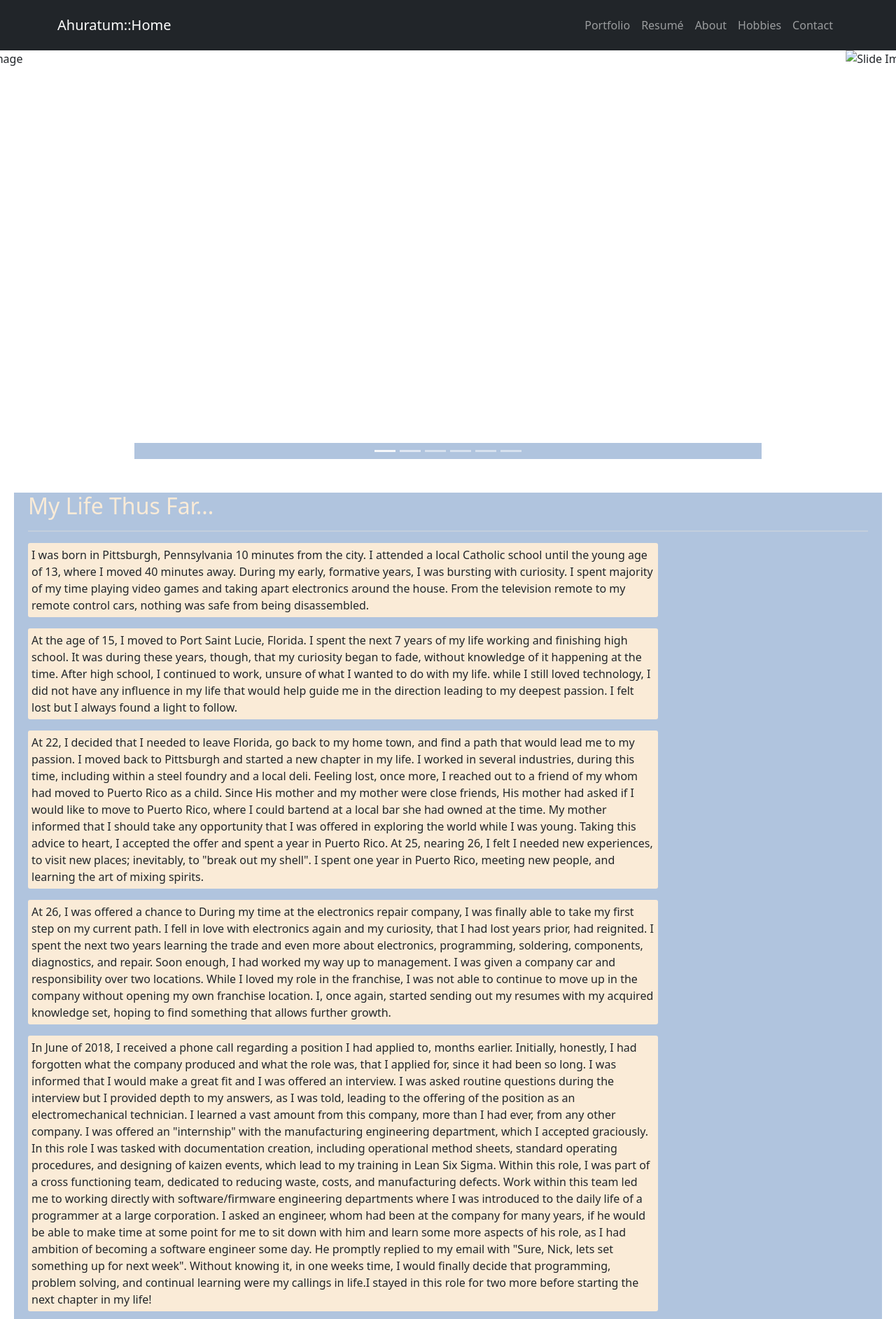
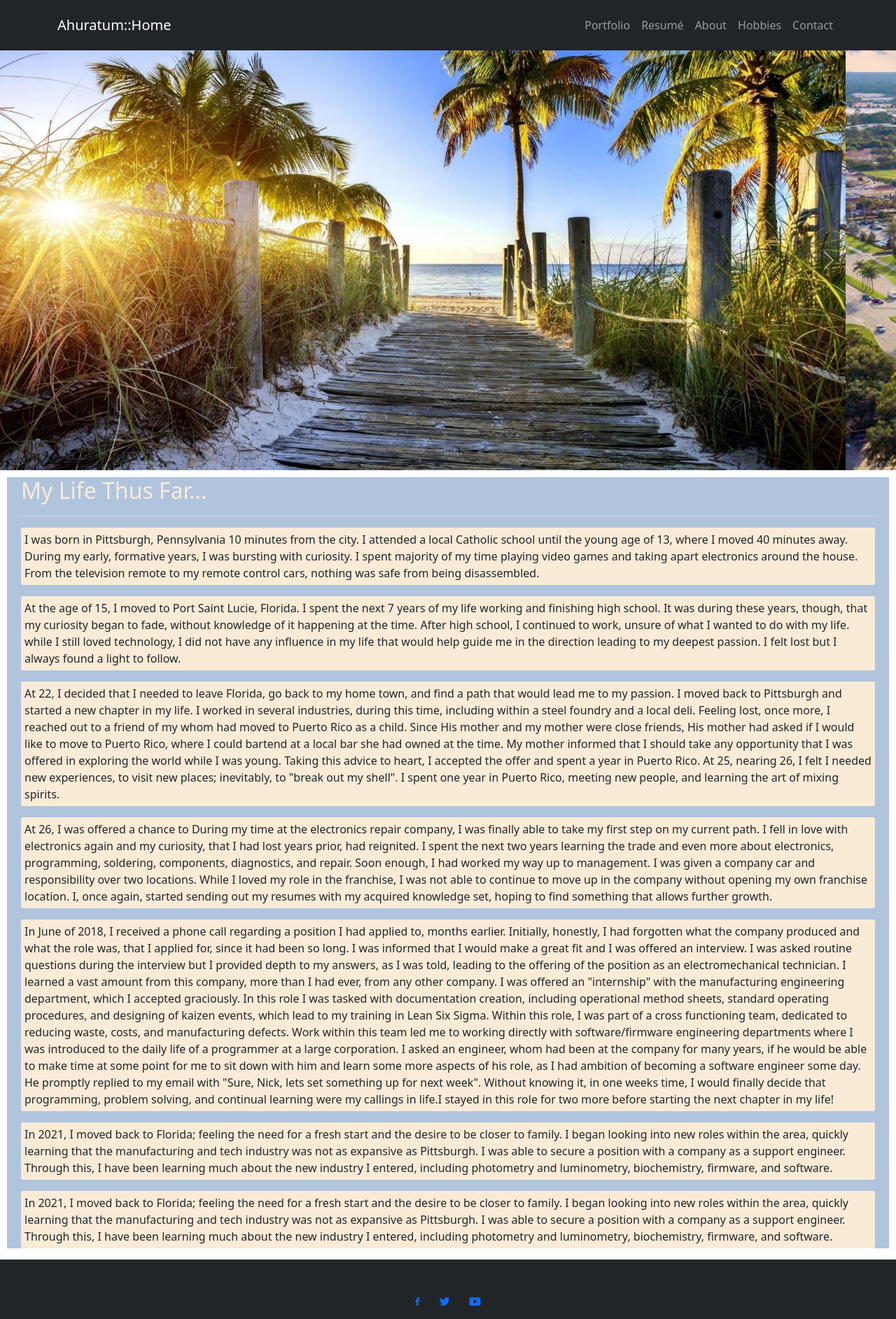
Before and after one commit to Ahuratum/Milestone-2.2, a plain HTML site: page about.html in a window 1280 px wide. Shown: the top 1885 px of the page at 70% size. Drawn offline with nearby package versions, Linux system fonts and the light colour scheme; files whose address does not match are found by name; a web font is replaced by a local one.

Commit message:
added JS, and updated hobby page and about page

```diff
--- a/about.html
+++ b/about.html
@@ -11,8 +11,12 @@
     <link rel="stylesheet" href="assets/css/Navbar-Right-Links-Dark.css">
     <link rel="stylesheet" href="assets/css/styles.css">
     <script src="assets/bootstrap/js/bootstrap.min.js"></script>
+    <script
+        src="https://code.jquery.com/jquery-3.6.0.min.js"
+        integrity="sha256-/xUj+3OJU5yExlq6GSYGSHk7tPXikynS7ogEvDej/m4="
+        crossorigin="anonymous">
+    </script>
 </head>
-
 <body class="d-flex flex-column min-vh-100">
     <!-- nav bar start -->
     <nav class="navbar navbar-dark navbar-expand-md bg-dark py-3">
@@ -71,37 +75,31 @@
                 <!-- carousel image start -->
                 <div class="carousel-item active h-100">
                     <img class="w-100 d-block position-absolute h-100 fit-cover"
-                        src="assets/img/pslcity.jpg" alt="Slide Image" style="z-index: -1;">
+                        src="assets\img\about\place-1.jpg" alt="Slide Image" style="z-index: -1;">
                 </div>
                 <!-- carousel image end -->
                 <!-- carousel image start -->
                 <div class="carousel-item h-100">
                     <img class="w-100 d-block position-absolute h-100 fit-cover"
-                        src="assets/img/floridabeach.jpg" alt="Slide Image" style="z-index: -1;">
+                        src="assets\img\about\place-2.jpg" alt="Slide Image" style="z-index: -1;">
                 </div>
                 <!-- carousel image end -->
                 <!-- carousel image start -->
                 <div class="carousel-item h-100">
                     <img class="w-100 d-block position-absolute h-100 fit-cover"
-                        src="assets/img/prcoast.jpg" alt="Slide Image" style="z-index: -1;">
+                        src="assets\img\about\place-4.jpg" alt="Slide Image" style="z-index: -1;">
                 </div>
                 <!-- carousel image end -->
                 <!-- carousel image start -->
                 <div class="carousel-item h-100">
                     <img class="w-100 d-block position-absolute h-100 fit-cover"
-                        src="assets/img/prelyunque.jpg" alt="Slide Image" style="z-index: -1;">
+                        src="assets\img\about\place-5.jpg" alt="Slide Image" style="z-index: -1;">
                 </div>
                 <!-- carousel image end -->
                 <!-- carousel image start -->
                 <div class="carousel-item h-100">
                     <img class="w-100 d-block position-absolute h-100 fit-cover"
-                        src="assets/img/pittcity.jpg" alt="Slide Image" style="z-index: -1;">
-                </div>
-                <!-- carousel image end -->
-                <!-- carousel image start -->
-                <div class="carousel-item h-100">
-                    <img class="w-100 d-block position-absolute h-100 fit-cover"
-                        src="assets/img/pittcitynight.jpg" alt="Slide Image" style="z-index: -1;">
+                        src="assets\img\about\place-7.jpg" alt="Slide Image" style="z-index: -1;">
                 </div>
                 <!-- carousel image end -->
             </div>
@@ -123,24 +121,25 @@
             </div>
             <!-- carousel controls end -->
             <!-- carousel indicators start -->
-            <ol class="carousel-indicators" style="background-color: lightsteelblue;">
-                <!-- carousel indicator //active: starts the slide movement -->
+            <!-- <ol class="carousel-indicators" style="background-color: lightsteelblue;">
+                carousel indicator //active: starts the slide movement
                 <li data-bs-target="#carousel-2" data-bs-slide-to="0" class="active"></li>
                 <li data-bs-target="#carousel-2" data-bs-slide-to="1"></li>
                 <li data-bs-target="#carousel-2" data-bs-slide-to="2"></li>
                 <li data-bs-target="#carousel-2" data-bs-slide-to="3"></li>
                 <li data-bs-target="#carousel-2" data-bs-slide-to="4"></li>
                 <li data-bs-target="#carousel-2" data-bs-slide-to="5"></li>
-            </ol>
+            </ol> -->
             <!-- carousel indicators end -->
         </div>
         <!-- carousel container end -->
         <!-- story section start -->
-        <section style="background-color: lightsteelblue;margin: 20px;padding-left: 20px;padding-right: 20px;">
-            <h1 style="margin-top: 2rem;width: 50%;font-size: 2rem;color: antiquewhite;">My Life Thus Far...</h1>
+        <section id="about_story" style="background-color: lightsteelblue;margin: 10px;padding-left: 20px;padding-right: 20px;">
+            <h1 id="life_section" style="margin-top: 10px;font-size: 2rem;color: antiquewhite;">My Life Thus Far...</h1>
             <hr style="height: 2px;background-color: antiquewhite;">
             <!-- story section one start -->
-            <p style="margin-top: 1rem;margin-bottom: 1rem;width: 75%;
+            <section class="story_items">
+                <p style="margin-top: 1rem;margin-bottom: 1rem;width: 100%;
                           background-color: antiquewhite;border-radius: 3px;padding: 5px;">
                     I was born in Pittsburgh, Pennsylvania 10 minutes from the city.
                     I attended a local Catholic school until the young age of 13,
@@ -151,7 +150,7 @@
                 </p>
                 <!-- story section one end -->
                 <!-- story section two start -->
-            <p style="margin-top: 1rem;margin-bottom: 1rem;width: 75%;
+                <p style="margin-top: 1rem;margin-bottom: 1rem;width: 100%;
                           background-color: antiquewhite;border-radius: 3px;padding: 5px;">
                     At the age of 15, I moved to Port Saint Lucie, Florida. I spent the next 7
                     years of my life working and finishing high school. It was during these years,
@@ -163,8 +162,8 @@
                 </p>
                 <!-- story section two end -->
                 <!-- story section three start -->
-            <p
-                style="margin-top: 1rem;margin-bottom: 1rem;width: 75%;background-color: antiquewhite;border-radius: 3px;padding: 5px;">
+                <p style="margin-top: 1rem;margin-bottom: 1rem;width: 100%;
+                          background-color: antiquewhite;border-radius: 3px;padding: 5px;">
                     At 22, I decided that I needed to leave Florida, go back to my home town, and find a path that would
                     lead me to my passion. I moved back to Pittsburgh and started a new chapter in my life. I worked in
                     several industries, during this time, including within a steel foundry and a local deli. Feeling lost,
@@ -178,8 +177,8 @@
                 </p>
                 <!-- story section three end -->
                 <!-- story section four start -->
-            <p
-                style="margin-top: 1rem;margin-bottom: 1rem;width: 75%;background-color: antiquewhite;border-radius: 3px;padding: 5px;">
+                <p style="margin-top: 1rem;margin-bottom: 1rem;width: 100%;
+                          background-color: antiquewhite;border-radius: 3px;padding: 5px;">
                     At 26, I was offered a chance to During my time at the electronics repair company, I was finally able to
                     take my first step on my current path. I fell in love with electronics again and my curiosity, that I
                     had lost years prior, had reignited. I spent the next two years learning the trade and even more about
@@ -191,8 +190,8 @@
                 </p>
                 <!-- story section four end -->
                 <!-- story section five start -->
-            <p
-                style="margin-top: 1rem;margin-bottom: 1rem;width: 75%;background-color: antiquewhite;border-radius: 3px;padding: 5px;">
+                <p style="margin-top: 1rem;margin-bottom: 1rem;width: 100%;
+                          background-color: antiquewhite;border-radius: 3px;padding: 5px;">
                     In June of 2018, I received a phone call regarding a position I had applied to, months earlier.
                     Initially, honestly, I had forgotten what the company produced and what the role was, that I applied
                     for, since it had been so long. I was informed that I would make a great fit and I was offered an
@@ -214,15 +213,28 @@
                 </p>
                 <!-- story section five end -->
                 <!-- story section six start -->
-            <p
-                style="margin-top: 1rem;margin-bottom: 1rem;width: 75%;background-color: antiquewhite;border-radius: 3px;padding: 5px;">
+                <p style="margin-top: 1rem;margin-bottom: 1rem;width: 100%;
+                          background-color: antiquewhite;border-radius: 3px;padding: 5px;">
                     In 2021, I moved back to Florida; feeling the need for a fresh start and the desire to be closer to
                     family. I began looking into new roles within the area, quickly learning that the manufacturing and tech
                     industry was not as expansive as Pittsburgh. I was able to secure a position with a company as a support
                     engineer. Through this, I have been learning much about the new industry I entered, including photometry
                     and luminometry, biochemistry, firmware, and software.
                 </p>
+            </section>
             <!-- story section six end -->
+            <!-- story section seven start -->
+            <section class="story_item">
+                <p style="margin-top: 1rem;margin-bottom: 1rem;width: 100%;
+                          background-color: antiquewhite;border-radius: 3px;padding: 5px;">
+                    In 2021, I moved back to Florida; feeling the need for a fresh start and the desire to be closer to
+                    family. I began looking into new roles within the area, quickly learning that the manufacturing and tech
+                    industry was not as expansive as Pittsburgh. I was able to secure a position with a company as a support
+                    engineer. Through this, I have been learning much about the new industry I entered, including photometry
+                    and luminometry, biochemistry, firmware, and software.
+                </p>
+            </section>
+            <!-- story section seven end -->
         </section>
         <!-- story section end -->
     </main>
@@ -261,6 +273,7 @@
         </div>
     </footer>
     <!-- footer bar end -->
+    <script src="assets\js\app.js" type="text/javascript"></script>
 </body>
 
 </html>
--- a/assets/css/styles.css
+++ b/assets/css/styles.css
@@ -46,3 +46,4 @@ a:link{
     transition: transform 250ms;
     padding: 50px;
 }
+/* portfolio page */
```
Also changed, not shown: assets/js/app.js (+31 -19 lines), contact.html (+5 -0 lines), hobbies.html (+5 -0 lines), index.html (+5 -0 lines), portfolio.html (+8 -3 lines), resume.html (+5 -0 lines), README.txt (added), assets/img/about/pittbuildings.jpg (deleted), assets/img/about/place-1.jpg (renamed from assets/img/about/floridabeach.jpg), assets/img/about/place-2.jpg (renamed from assets/img/about/pslcity.jpg), assets/img/about/place-4.jpg (renamed from assets/img/about/pittcity.jpg), assets/img/about/place-5.jpg (renamed from assets/img/about/pittcitynight.jpg), assets/img/about/place-6.jpg (renamed from assets/img/about/prcoast.jpg), assets/img/about/place-7.jpg (renamed from assets/img/about/prelyunque.jpg). Lines whose indentation alone changed are shown as unchanged.
